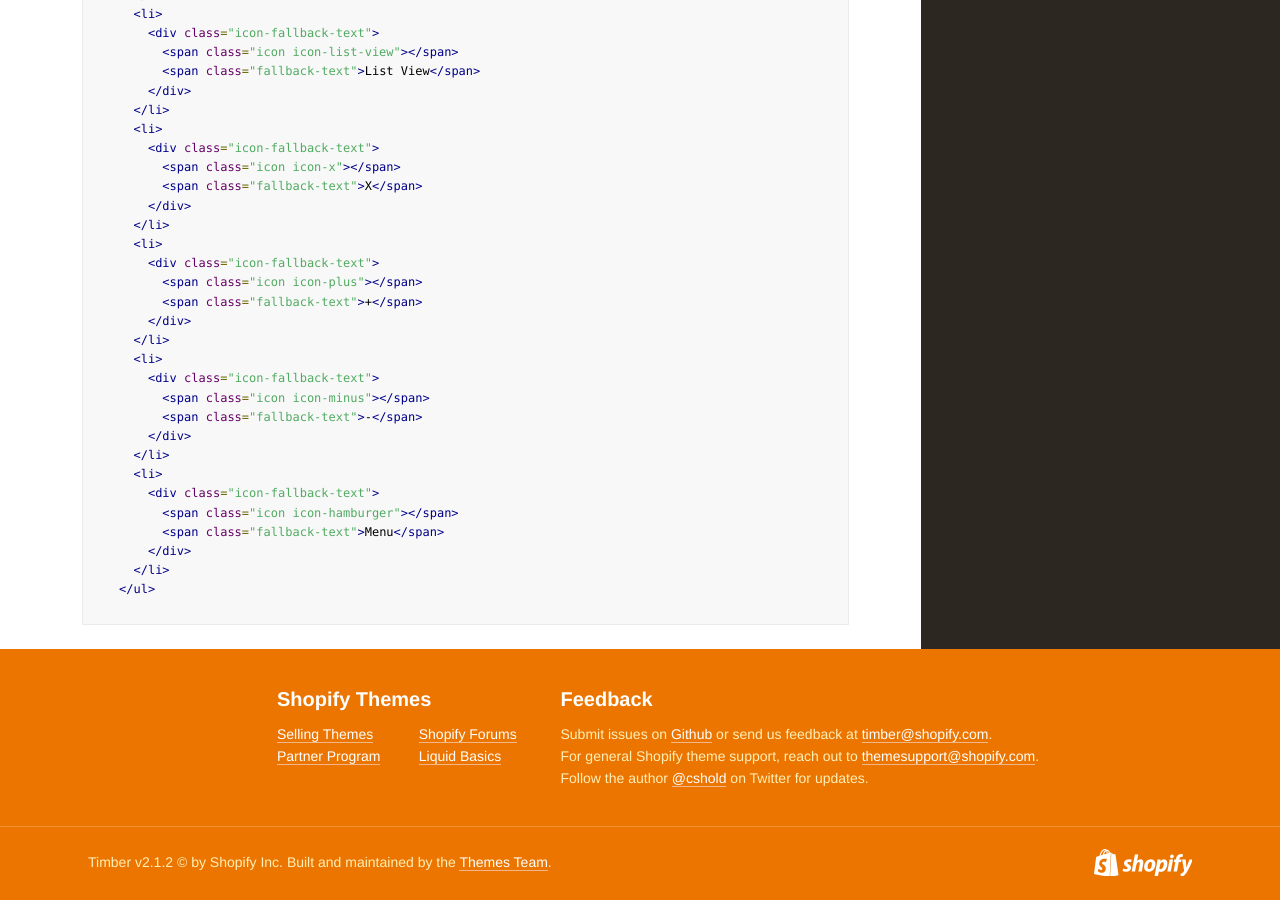
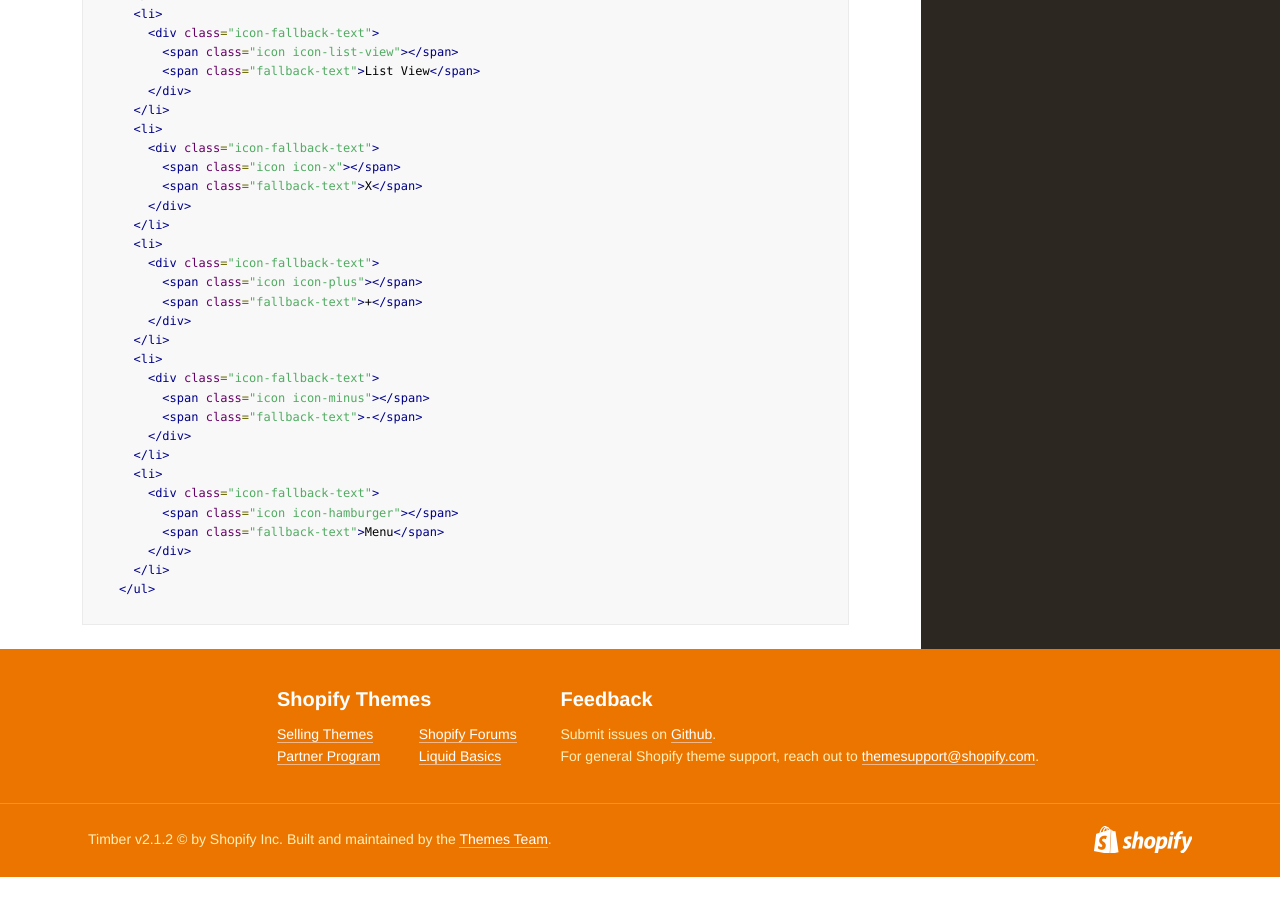
Before and after one commit to VenusPR/shopifypro, a Jekyll site: the page built from index.html, in a window 1280 px wide and 900 px high, scrolled down 29567 px. Built offline with Jekyll 4.4.1, drawn with Linux system fonts in a browser that asks for light colours; nearby versions of some CDN libraries; some web fonts are replaced; after the commit the page ends 30444 px from its top, so only the background shows below that.

Commit message:
Remove timber email for support

```diff
--- a/_includes/footer.html
+++ b/_includes/footer.html
@@ -23,8 +23,7 @@
 
         <div class="grid__item large--seven-twelfths push--large--one-sixth">
           <h4 class="footer-title">Feedback</h4>
-          <p>Submit issues on <a href="https://github.com/Shopify/Timber/issues" class="footer-link">Github</a> or send us feedback at <a href="mailto:timber@shopify.com?subject=Timber&nbsp;Feedback" class="footer-link">timber@shopify.com</a>.<br> For general Shopify theme support, reach out to <a href="mailto:themesupport@shopify.com?subject=Timber&nbsp;Feedback" class="footer-link">themesupport@shopify.com</a>.<br>
-          Follow the author <a href="https://twitter.com/cshold" title="Follow Us" class="footer-link">@cshold</a> on Twitter for updates.</p>
+          <p>Submit issues on <a href="https://github.com/Shopify/Timber/issues" class="footer-link">Github</a>.<br> For general Shopify theme support, reach out to <a href="mailto:themesupport@shopify.com?subject=Timber&nbsp;Feedback" class="footer-link">themesupport@shopify.com</a>.</p>
         </div>
       </div>
     </div>
```
